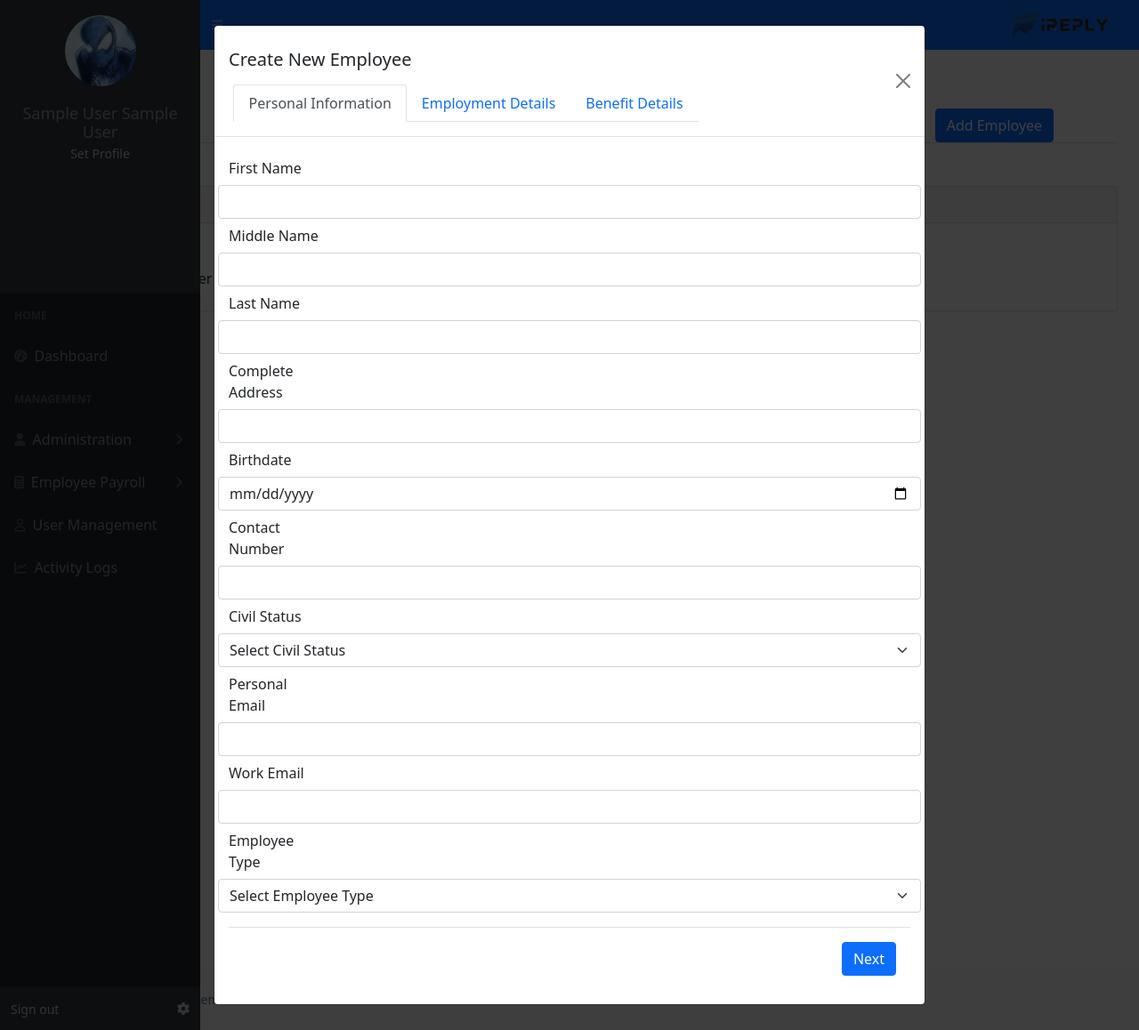
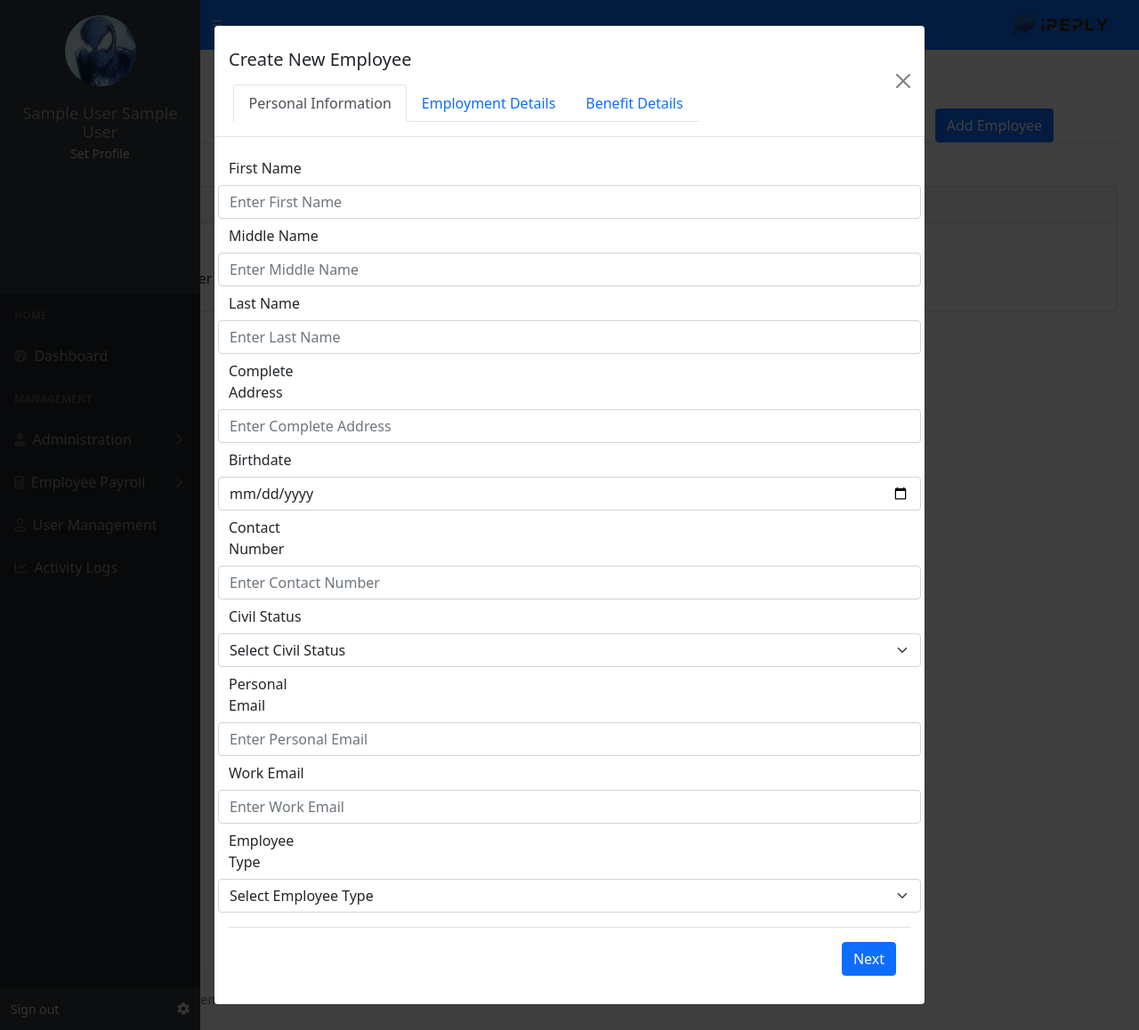
Before and after one commit to hernanigng/iReply_Payroll_System, a PHP site: page /route/viewEmployee.php in a window 1280 px wide, after a click on "Add Employee". Shown: the whole page at 89% size. Run offline with PHP 8.4, Linux system fonts and the light colour scheme; the visitor is signed in with stand-in values (Sample User, id 1); tables that the repository leaves empty or names only in its code hold one stand-in row (values such as "Sample post"); some libraries are stand-ins or nearby versions.

Commit message:
damo ko may ginedit

```diff
--- a/assets/css/employee_style.css
+++ b/assets/css/employee_style.css
@@ -8,6 +8,14 @@
 }
 
 .number-error {
+  position: relative;
+}
+
+.email-error {
+  position: relative;
+}
+
+.input-error{
   position: relative;
 }
 
--- a/route/functions/insertUser.php
+++ b/route/functions/insertUser.php
@@ -51,6 +51,7 @@
                         'status' => 'success',
                         'message' => 'New record inserted successfully!',
                         'firstname' => $firstName,
+                        'middleinitial' => $midInitial,
                         'lastname' => $lastName,
                         'username' => $userName,
                         'password' => $password,
--- a/route/viewEmployee.php
+++ b/route/viewEmployee.php
@@ -64,22 +64,25 @@
 
                     <div class="mb-3 row">
                         <label for="firstName" class="col-sm-2 col-form-label">First Name</label>
-                        <input type="text" name="createFirstName" class="form-control" id="createFirstName_id">
+                        <input type="text" name="createFirstName" class="form-control input-error" id="createFirstName_id" placeholder="Enter First Name">
+                        <p id="inputError" class="error-message" style="display: none;"> Please fill out this required field.</p>
+
 
                         <label for="middleName" class="col-sm-2 col-form-label">Middle Name</label>
-                        <input type="text" name="createMiddleName" class="form-control" id="createMiddleName_id">
+                        <input type="text" name="createMiddleName" class="form-control" id="createMiddleName_id" placeholder="Enter Middle Name">
+                        <p id="inputError" class="error-message" style="display: none;"> Please fill out this required field.</p>
 
                         <label for="lastName" class="col-sm-2 col-form-label">Last Name</label>
-                        <input type="text" name="createLastName" class="form-control" id="createLastName_id">
+                        <input type="text" name="createLastName" class="form-control" id="createLastName_id" placeholder="Enter Last Name">
 
                         <label for="completeAddress" class="col-sm-2 col-form-label">Complete Address</label>
-                        <input type="text" name="createAddress" class="form-control" id="createAddress_id">
+                        <input type="text" name="createAddress" class="form-control" id="createAddress_id" placeholder="Enter Complete Address">
 
                         <label for="birthDate" class="col-sm-2 col-form-label">Birthdate</label>
                         <input type="date" name="createBirthdate" class="form-control" id="createBirthdate_id">
 
                         <label for="contactNum" class="col-sm-2 col-form-label">Contact Number </label>
-                            <input type="text" name="createContactNum" class="form-control number-error" id="contactNumber_id">
+                            <input type="text" name="createContactNum" class="form-control number-error" id="contactNumber_id" maxlength="11" placeholder="Enter Contact Number">
                             <i class="fas fa-times input-icon" style="display: none;"></i>
                             <p id="NumError" class="error-message" style="display: none;"> Contact number should be 11 digits.</p>
 
@@ -92,10 +95,12 @@
                         </select>
 
                         <label for="personalEmail" class="col-sm-2 col-form-label">Personal Email</label>
-                        <input type="text" name="createPersEmail" class="form-control" id="createPersEmail_id">
+                        <input type="text" name="createPersEmail" class="form-control email-error" id="createPersEmail_id" placeholder="Enter Personal Email">
+                        <p id="emailError" class="error-message" style="display: none;"> Input a Valid Email.</p>
 
                         <label for="workEmail" class="col-sm-2 col-form-label">Work Email</label>
-                        <input type="text" name="createWorkEmail" class="form-control" id="createWorkEmail_id">
+                        <input type="text" name="createWorkEmail" class="form-control email-error" id="createWorkEmail_id" placeholder="Enter Work Email">
+                        <p id="emailError" class="error-message" style="display: none;"> Input a Valid Email.</p>
 
                         <label for="employeeType" class="col-sm-2 col-form-label"> Employee Type </label>
                         <select class="form-select" name="createEmployeeType" aria-label="Employee Type Select">
@@ -203,36 +208,36 @@
 
                             <div class="mb-3 row">
                                 <label for="sss" class="col-sm-3 col-form-label">SSS Number</label>
-                                <input type="number" name="createSSS" class="form-control number-error" id="createSSS_id">
+                                <input type="text" name="createSSS" class="form-control number-error" id="createSSS_id" maxlength="10"  placeholder="Enter SSS Number">
                                 <i class="fas fa-times input-icon" style="display: none;"></i>
                                 <p id="sssNumberError" class="error-message" style="display: none;"> SSS number should be 10 digits.</p>
 
                                 <label for="pagibig" class="col-sm-3 col-form-label">Pag-ibig Number</label>
-                                <input type="number" name="createPagibig" class="form-control number-error" id="createPagibig_id">
+                                <input type="text" name="createPagibig" class="form-control number-error" id="createPagibig_id" maxlength="12" placeholder="Enter Pag-ibig Number">
                                 <i class="fas fa-times input-icon" style="display: none;"></i>
                                 <p id="pagibigNumberError" class="error-message" style="display: none;"> Pagibig number should be 12 digits.</p>
 
                                 <label for="philhealth" class="col-sm-3 col-form-label">Philhealth Number</label>
-                                <input type="number" name="createPhilhealth" class="form-control number-error" id="createPhilhealth_id">
+                                <input type="text" name="createPhilhealth" class="form-control number-error" id="createPhilhealth_id" maxlength="12" placeholder="Enter Philhealth Number">
                                 <i class="fas fa-times input-icon" style="display: none;"></i>
                                 <p id="philhealthNumberError" class="error-message" style="display: none;"> Philhealth number should be 12 digits.</p>
 
                                 <label for="tin" class="col-sm-3 col-form-label">TIN Number</label>
-                                <input type="number" name="createTin" class="form-control number-error" id="createTin_id">
+                                <input type="text" name="createTin" class="form-control number-error" id="createTin_id" maxlength="12" placeholder="Enter Tin Number">
                                 <i class="fas fa-times input-icon" style="display: none;"></i>
                                 <p id="tinNumberError" class="error-message" style="display: none;"> Tin number should be 9-12 digits.</p>
 
                                 <label for="sssContrib" class="col-sm-3 col-form-label">SSS Contribution</label>
-                                <input type="text" name="createSSSContrib" class="form-control" id="createSSSContrib_id">
+                                <input type="text" name="createSSSContrib" class="form-control" id="createSSSContrib_id" placeholder="Enter SSS Contribution">
 
                                 <label for="pagibigContrib" class="col-sm-3 col-form-label">Pagibig Contribution </label>
-                                <input type="text" name="createPagibigContrib" class="form-control" id="createPagibigContrib_id">
+                                <input type="text" name="createPagibigContrib" class="form-control" id="createPagibigContrib_id" placeholder="Enter Pagibig Contribution">
 
                                 <label for="philhealthContrib" class="col-sm-3 col-form-label">Philhealth Contribution</label>
-                                <input type="text" name="createPhilhealthContrib" class="form-control" id="createPhilhealthContrib_id">
+                                <input type="text" name="createPhilhealthContrib" class="form-control" id="createPhilhealthContrib_id" placeholder="Enter Philhealth Contribution">
 
                                 <label for="taxPercent" class="col-sm-3 col-form-label">Tax Percentage </label>
-                                <input type="text" name="createTaxPercent" class="form-control" id="createTaxPercent_id">
+                                <input type="text" name="createTaxPercent" class="form-control" id="createTaxPercent_id" placeholder="Enter Tax Percentage">
 
                             </div>
 
@@ -372,7 +377,7 @@
         var personalInfoForm = document.getElementById('insertEmployee');
         var modalBody2 = document.querySelector('#employmentDetailsContent');
 
-        <!-- Employment Details -->
+         //Employment Details
          document.getElementById('showEmploymentForm').addEventListener('click', function(event) {
             event.preventDefault();
 
@@ -380,36 +385,40 @@
                 link.classList.remove('active');
             });
 
-            // Add active class to the Employment Details nav-link
+
             document.querySelector('.employment-details').classList.add('active');
+
             var inputFields = document.querySelectorAll('#insertEmployee input[type="text"], #insertEmployee input[type="date"], #insertEmployee select');
+
+            var anyBlank = false;
 
             inputFields.forEach(function(inputField) {
                 inputField.classList.remove('highlight');
-            });
-
-            // Check if any input field is blank
-            var anyBlank = false;
-            inputFields.forEach(function(inputField) {
+
+                // Skip validation for createMiddleName_id
+                if (inputField.id === "createMiddleName_id") {
+                    return;
+                }
+
                 if (inputField.tagName.toLowerCase() === 'select') {
-                // For select elements, check if the selected option is the default one
+                    // For select elements, check if the selected option is the default one
                     if (inputField.selectedIndex === 0) {
                         inputField.classList.add('highlight');
                         anyBlank = true;
                     }
                 } else {
                     // For other input elements, check if the value is blank
-                    if (inputField.value.trim() === "") {
+                    if (inputField.value.trim() === "" && inputField.id !== "createMiddleName_id") {
+                        // Skip validation for createMiddleName_id
                         inputField.classList.add('highlight');
                         anyBlank = true;
+                    } else if (inputField.id === "contactNumber_id" && inputField.value.length !== 11) {
+                        // For the contact number input, check if it exceeds 11 digits
+                        inputField.classList.add('highlight');
+                        anyBlank = true;
+                        document.getElementById('NumError').style.display = 'block'; // Display error message
+                    }
                 }
-                     else if (inputField.id === "contactNumber_id" && inputField.value.length !== 11) {
-                    // For the contact number input, check if it exceeds 11 digits
-                    inputField.classList.add('highlight');
-                    anyBlank = true;
-                    document.getElementById('NumError').style.display = 'block'; // Display error message
-        }
-            }
             });
 
             // If any input field is blank, prevent further action
@@ -421,7 +430,7 @@
             modalBody2.style.display = 'block';
         });
 
-        <!-- Back to Personal Information Form -->
+        //Back to Personal Information Form
         employmentPersonal.addEventListener('click', function(event) {
             event.preventDefault();
 
@@ -483,7 +492,7 @@
             modalBody3.style.display = 'block';
         });
 
-        <!-- Back to Employment Details Form -->
+        //Back to Employment Details Form
 
         employmentTab.addEventListener('click', function(event) {
             event.preventDefault();
@@ -499,7 +508,7 @@
             modalBody2.style.display = 'block';
         });
 
-        <!-- Benefits Tab to Personal Information-->
+        //Benefits Tab to Personal Information
 
         employmentPersonal.addEventListener('click', function(event) {
             event.preventDefault();
@@ -508,7 +517,38 @@
             modalBody.style.display = 'block';
         });
 
-    <!-- Benefits Form error message -->
+        //Email Validation
+
+        var personalEmailInput = document.getElementById('createPersEmail_id');
+        var workEmailInput = document.getElementById('createWorkEmail_id');
+        var emailError = document.getElementById('emailError');
+
+        function validateEmail(email) {
+            // Regular expression for validating email addresses
+            var emailRegex = /^[^\s@]+@[^\s@]+\.[^\s@]+$/;
+            return emailRegex.test(email);
+        }
+
+        personalEmailInput.addEventListener('input', function() {
+            var email = personalEmailInput.value.trim();
+            if (email !== "" && !validateEmail(email)) {
+                emailError.textContent = 'Please enter a valid email address.';
+            } else {
+                emailError.textContent = '';
+            }
+        });
+
+        workEmailInput.addEventListener('input', function() {
+            var email = workEmailInput.value.trim();
+            if (email !== "" && !validateEmail(email)) {
+                emailError.textContent = 'Please enter a valid email address.';
+            } else {
+                emailError.textContent = '';
+            }
+        });
+
+
+    //Benefits Form error message
 
         document.getElementById('createSSS_id').addEventListener('input', function() {
             var sssInput = this;
@@ -610,7 +650,7 @@
 
               $.post(url, data, function(response) {
                     console.log("Server Response:", response);
-                        alert(response);
+                        //alert(response);
                         $('#exampleModal').modal('hide');
                         $('#insertToast').toast('show');
 
@@ -630,11 +670,7 @@
                             '<td>' +
                                 '<button class="btn btn-primary view" onclick="openModal(\'' + response.employee_id + '\')"> <i class="bi bi-eye"></i> </button> ' +
                                 '<button class="btn btn-danger del" data-employee_id="' + response.employee_id + '"> <i class="bi bi-trash"></i> </button> ' +
-<<<<<<< Updated upstream
-                                '<button class="btn btn-warning edit" id="' + response.employee_id + '"> <i class="bi bi-pencil"></i> </button> ' +
-=======
                                  '<button class="btn btn-warning edit" id="' + response.employee_id + '" onclick="openPasswordModal(\'' + response.employee_id + '\')"> <i class="bi bi-pencil"></i> </button>'
->>>>>>> Stashed changes
                             '</td>' +
                             '</tr>';
 
```
Also changed, not shown: route/user_management.php (+4 -3 lines).
